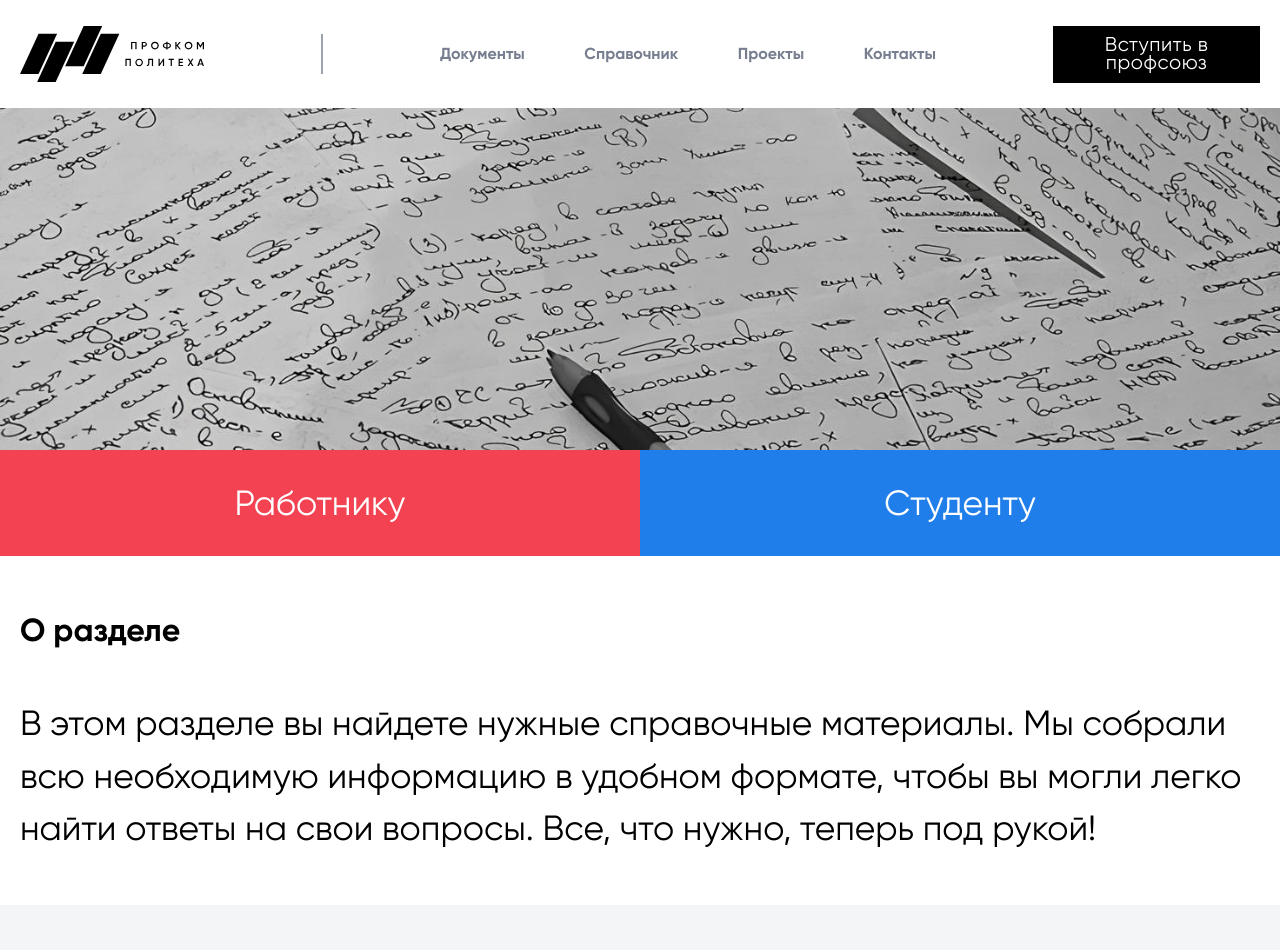
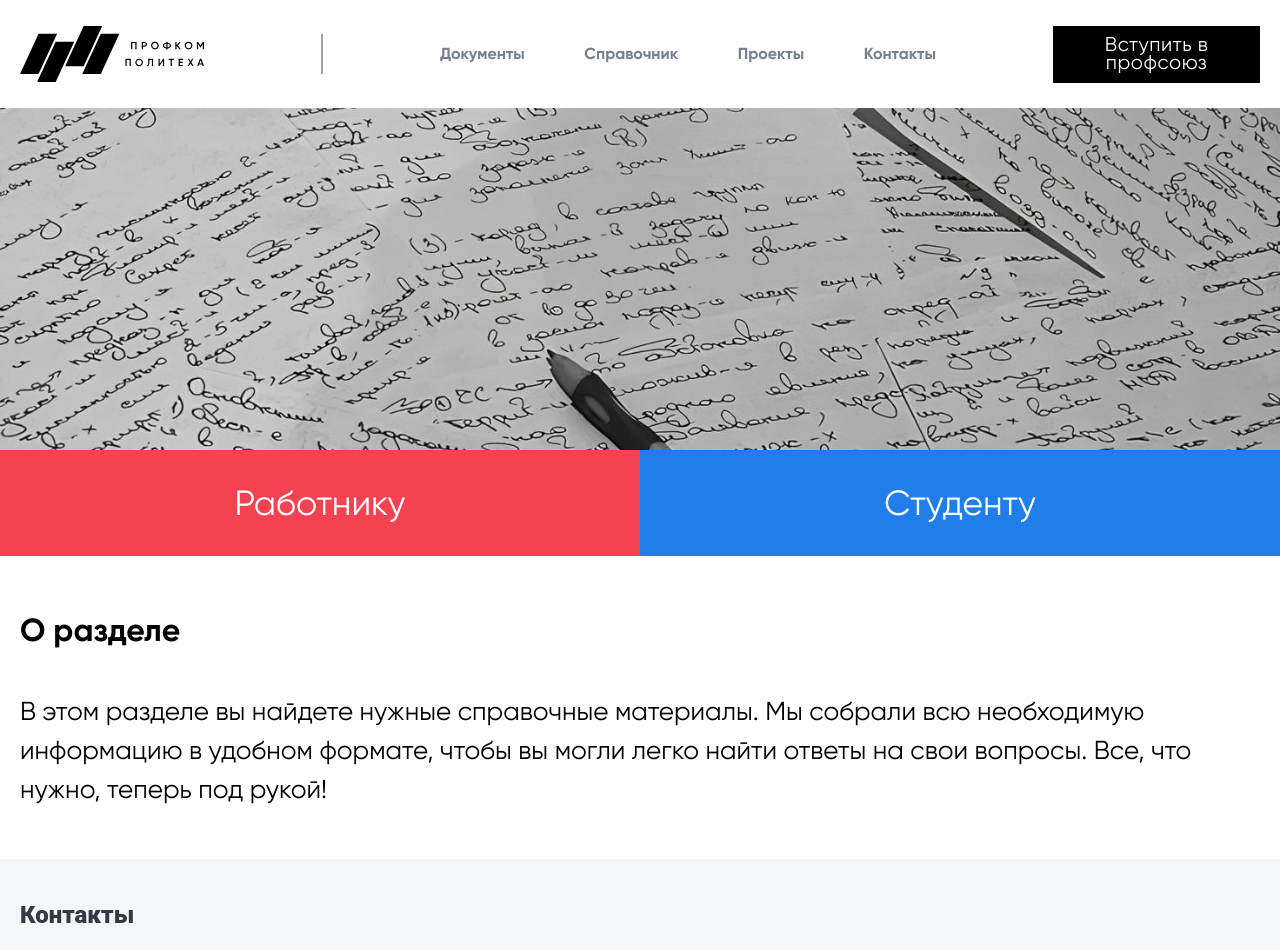
Before and after one commit to despyzz/ppo_services, a Next.js app: page /dictionary in a window 1280 px wide. Shown: the top 950 px of the page. Built offline with nearby package versions, Linux system fonts and the light colour scheme.

Commit message:
line height fix

```diff
--- a/app/dictionary/_tabs/NotSelectedTab.tsx
+++ b/app/dictionary/_tabs/NotSelectedTab.tsx
@@ -14,7 +14,7 @@ export function NotSelectedTab() {
         </PPOListTitle>
 
         <PPOListWrapper>
-          <p className="font-normal text-[14px] mt-[5px] lg:text-[35px]">
+          <p className="font-normal text-[14px] lg:text-[26px] lg:leading-<1.2>">
             В этом разделе вы найдете нужные справочные материалы.
             Мы собрали всю необходимую информацию в удобном формате,
             чтобы вы могли легко найти ответы на свои вопросы.
--- a/components/custom-mui/AccordionDetails.tsx
+++ b/components/custom-mui/AccordionDetails.tsx
@@ -4,7 +4,7 @@ import classNames from 'classnames';
 
 export const PPOAccordionDetails = styled(({ className, ...otherProps }: AccordionDetailsProps) => (
   <MuiAccordionDetails
-    className={classNames(className, 'font-normal text-[14px] lg:text-[26px]')}
+    className={classNames(className, 'font-normal text-[14px] lg:text-[26px] lg:leading-<1.2>')}
     {...otherProps}
   />
 ))(({ theme }) => ({
```
